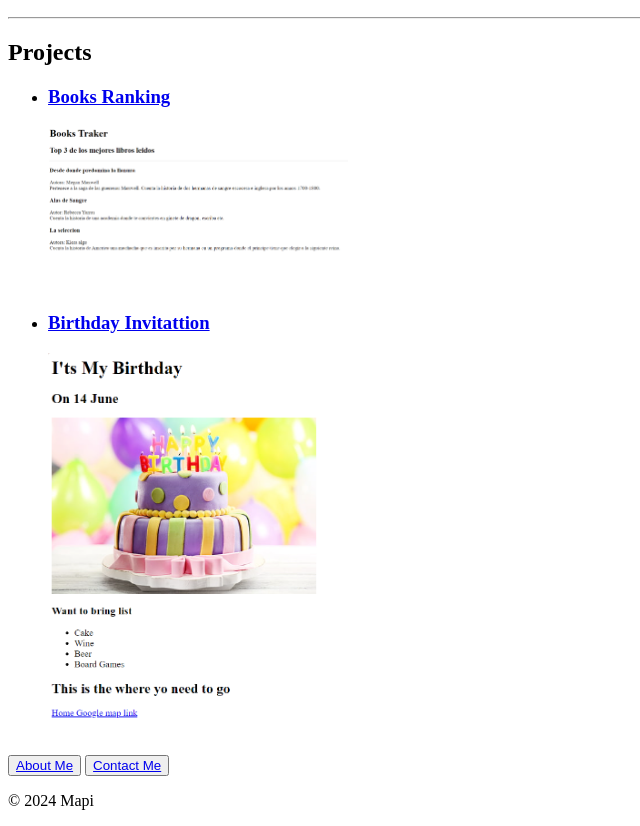
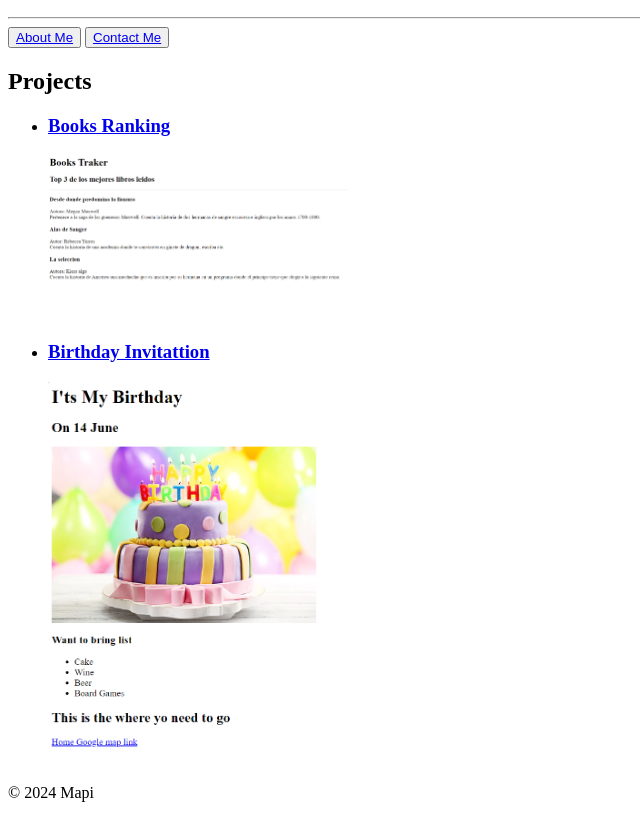
Before and after one commit to MapaulaCP/Practice-Portfolio, a plain HTML site: page index.html in a window 1280 px wide. Shown: the part 110-936 px from the top of the page, without its empty margins (0-640 px from the left). Drawn offline with Linux system fonts and the light colour scheme.

Commit message:
Add files via upload

```diff
--- a/index.html
+++ b/index.html
@@ -6,11 +6,18 @@
     <title>First Web</title>
 </head>
 <body>
+    <header>
         <h1>Mapi's Portfolio</h1>
         <h2>I'm learning Web Development</h2>
+    </header>
     <hr>
 
+    <nav>
+        <button><a href="./public/about.html">About Me</a></button>
+        <button><a href="./public/contact.html">Contact Me</a></button>
+    </nav>
 
+    <section class = "Projects">
         <h2>Projects</h2>
         <ul>
             <li><h3><a href="./public/Ranking.html">Books Ranking</a></h3>
@@ -19,13 +26,11 @@
             </li>
             <li><h3><a href="./public/BD Invitattion.html">Birthday Invitattion</a></h3>
             <img src="./images/BD.PNG" alt="Birthday Invitattion preview" width="300px">
-
             </li>
         </ul>
+    </section>
+    <footer>
 
-    <footer>
-        <button><a href="./public/about.html">About Me</a></button>
-        <button><a href="./public/contact.html">Contact Me</a></button>
         <p>© 2024 Mapi</p>
     </footer>
 
```
Lines whose indentation alone changed are shown as unchanged.
